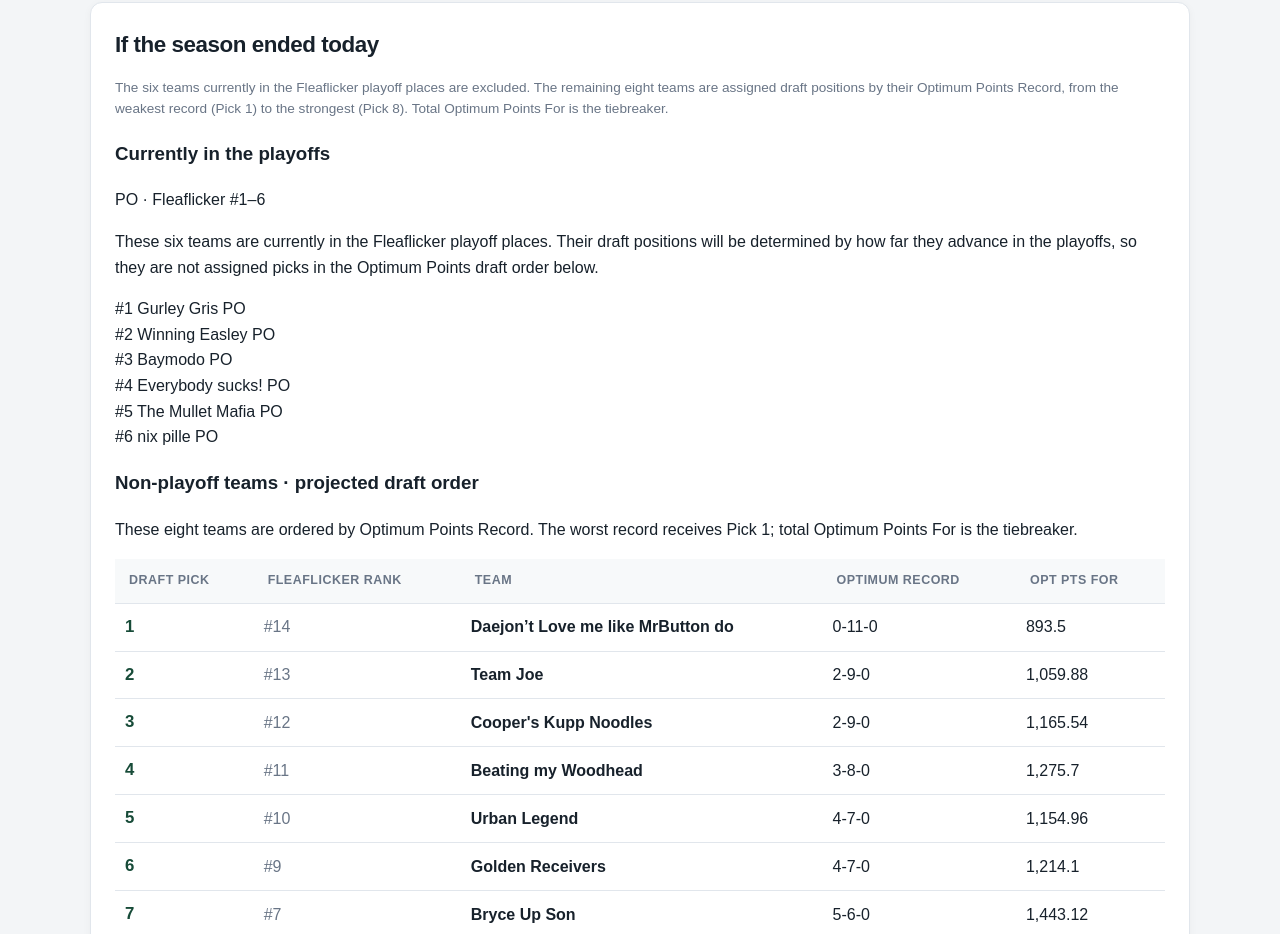
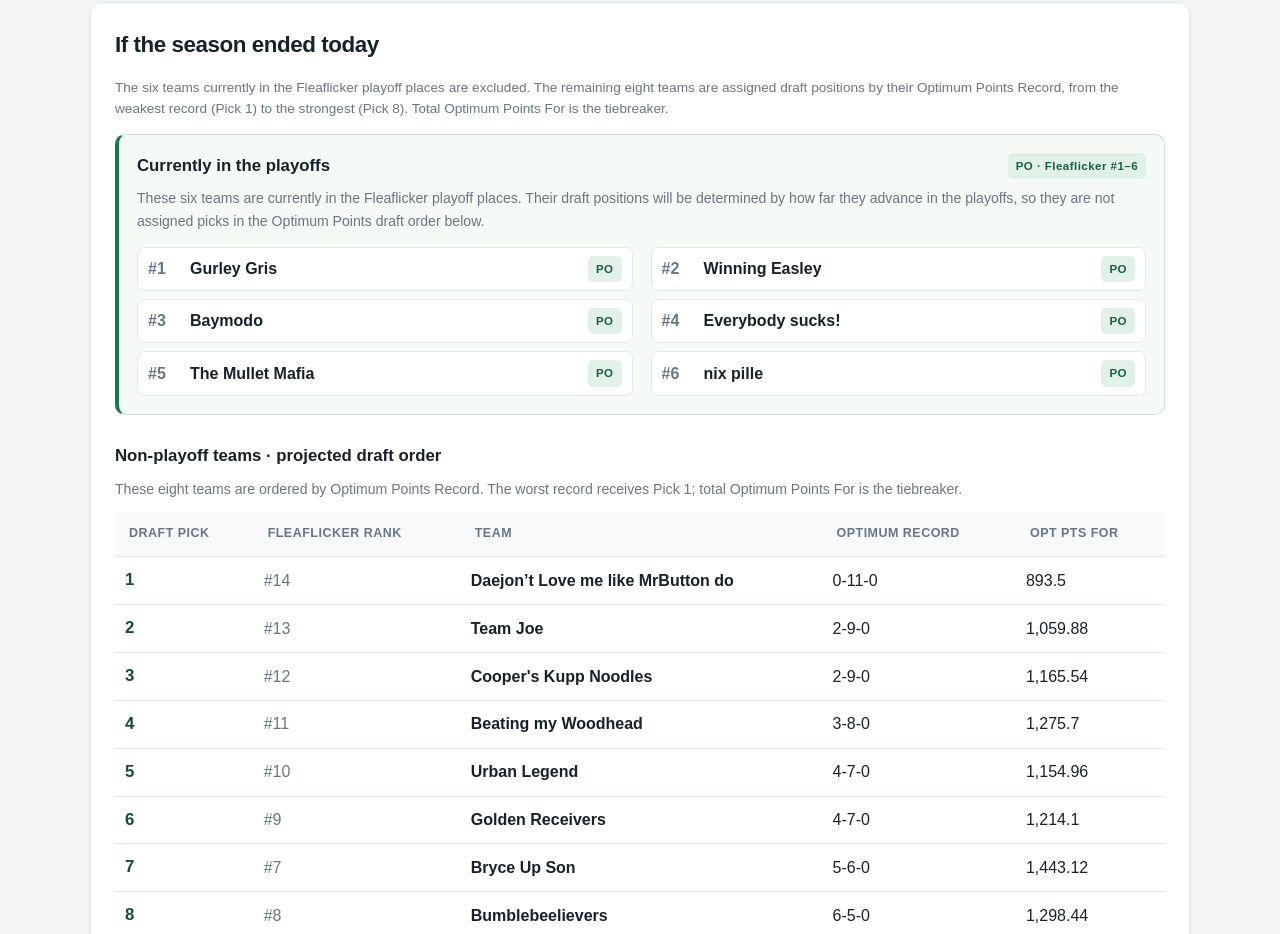
Before and after one commit to MrButton105/NFLdk-fantasy-optimum-points-records, a plain HTML site: page index.html in a window 1280 px wide. Shown: the part 1980-2914 px from the top of the page. Drawn offline with Linux system fonts and the light colour scheme.

Commit message:
Style playoff qualification status separately

```diff
--- a/styles.css
+++ b/styles.css
@@ -291,3 +291,92 @@ footer p {
     padding: 18px;
   }
 }
+
+
+/* Clear separation between playoff teams and non-playoff draft order */
+.playoff-status {
+  margin-bottom: 28px;
+  padding: 18px;
+  border: 1px solid #cfe2d5;
+  border-left: 4px solid var(--win);
+  border-radius: 10px;
+  background: #f5faf6;
+}
+
+.playoff-status-heading,
+.draft-order-heading {
+  display: flex;
+  align-items: center;
+  justify-content: space-between;
+  flex-wrap: wrap;
+  gap: 10px;
+}
+
+.playoff-status h3,
+.draft-order-heading h3 {
+  margin: 0;
+  font-size: 1.05rem;
+}
+
+.playoff-badge,
+.playoff-badge-small {
+  display: inline-block;
+  border-radius: 5px;
+  background: #e2f1e7;
+  color: #17623d;
+  font-size: 0.72rem;
+  font-weight: 800;
+  letter-spacing: 0.04em;
+  padding: 4px 8px;
+}
+
+.playoff-explanation {
+  margin: 8px 0 14px;
+  color: var(--muted);
+  font-size: 0.88rem;
+}
+
+.playoff-teams {
+  display: grid;
+  grid-template-columns: repeat(2, minmax(0, 1fr));
+  gap: 8px 18px;
+}
+
+.playoff-team-row {
+  display: flex;
+  align-items: center;
+  gap: 10px;
+  min-width: 0;
+  padding: 8px 10px;
+  border: 1px solid #e1ece4;
+  border-radius: 7px;
+  background: #fff;
+}
+
+.playoff-rank {
+  min-width: 2rem;
+  color: var(--muted);
+  font-variant-numeric: tabular-nums;
+  font-weight: 700;
+}
+
+.playoff-team-name {
+  flex: 1;
+  min-width: 0;
+  font-weight: 700;
+}
+
+.draft-order-heading {
+  display: block;
+  margin-bottom: 12px;
+}
+
+.draft-order-heading .playoff-explanation {
+  margin-bottom: 0;
+}
+
+@media (max-width: 700px) {
+  .playoff-teams {
+    grid-template-columns: 1fr;
+  }
+}
```
